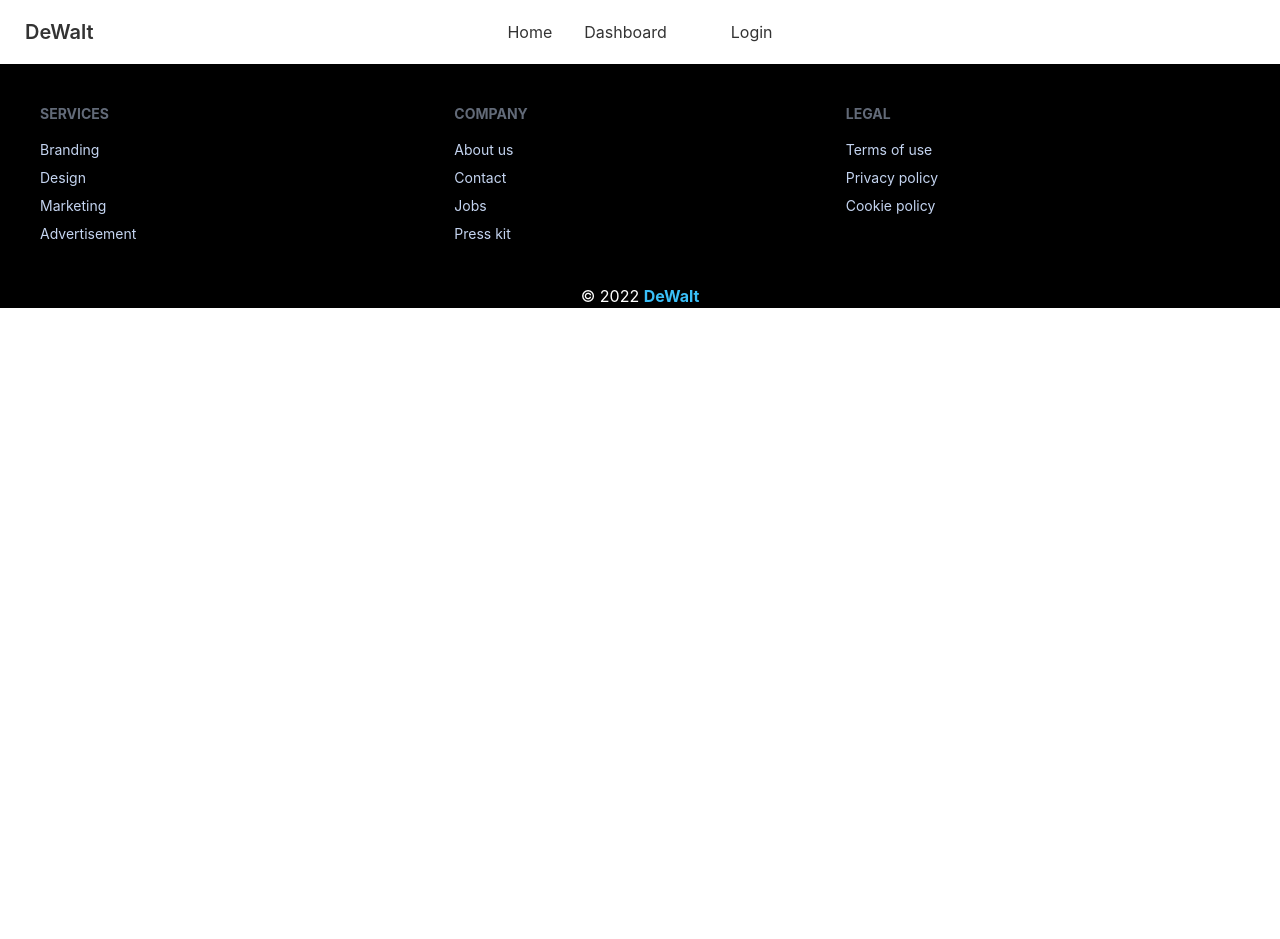
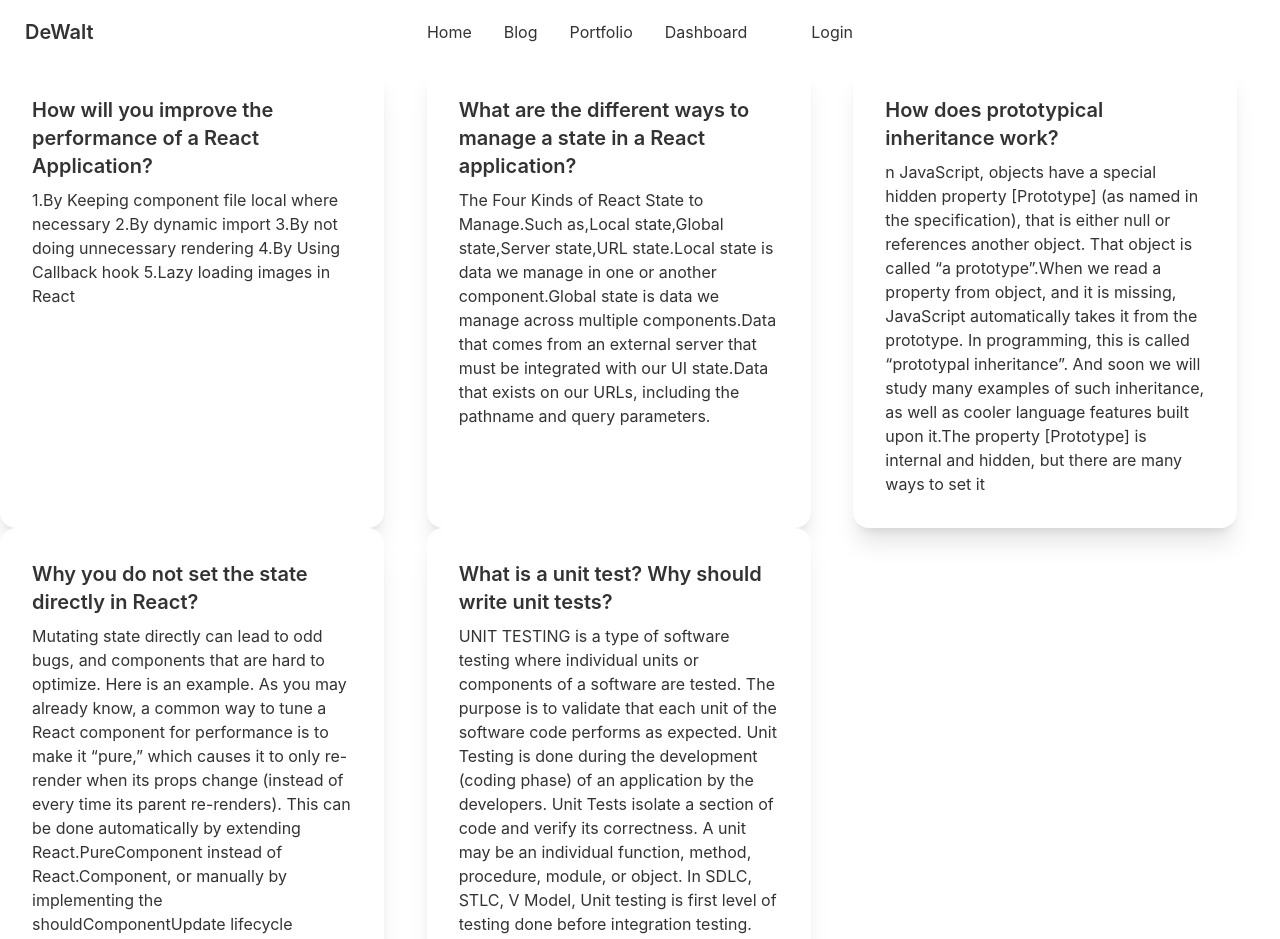
Before and after one commit to iamshs/de-walt-website, a React (Create React App) app: page /blog in a window 1280 px wide. Shown: the top 939 px of the page. Before the commit the page ends 800 px from the top, so only its background shows below. Built offline with nearby package versions, Linux system fonts and the light colour scheme; no server answers.

Commit message:
portfolio-blog-notfound-created

```diff
--- a/src/App.js
+++ b/src/App.js
@@ -1,6 +1,7 @@
 import { Route, Routes } from 'react-router-dom';
 import { ToastContainer } from 'react-toastify';
 import './App.css';
+import Blog from './Pages/Blogs/Blog';
 import AddProduct from './Pages/Dashboard/AddProduct';
 import AddReview from './Pages/Dashboard/AddReview';
 import Dashboard from './Pages/Dashboard/Dashboard';
@@ -16,6 +17,8 @@ import Login from './Pages/Login/Login';
 import RequireAdmin from './Pages/Login/RequireAdmin';
 import RequireAuth from './Pages/Login/RequireAuth';
 import SignUp from './Pages/Login/SignUp';
+import NotFound from './Pages/NotFound/NotFound';
+import Portfolio from './Pages/Portfolio/Portfolio';
 import Footer from './Pages/Shared/Footer';
 import Navbar from './Pages/Shared/Navbar';
 
@@ -47,6 +50,9 @@ function App() {
          <Route path='/dashboard/manageProduct' element={<RequireAdmin><ManageProduct/></RequireAdmin>} ></Route>
          <Route path='/dashboard/manageOrder' element={<RequireAdmin><ManageOrders /></RequireAdmin>} ></Route>
        </Route>
+       <Route path='/portfolio' element={<Portfolio></Portfolio>} />
+       <Route path='/blog' element={<Blog></Blog>} />
+       <Route path='*' element={<NotFound />} />
      </Routes>
      <ToastContainer />
      <Footer />
--- /dev/null
+++ b/src/Pages/Blogs/Blog.js
@@ -0,0 +1,78 @@
+import React from "react";
+
+const Blog = () => {
+  return (
+    <div className="grid grid-cols-1 lg:grid-cols-3">
+      <div className="card w-96 bg-base-100 shadow-xl">
+        <div className="card-body">
+          <h2 className="card-title">
+            How will you improve the performance of a React Application?
+          </h2>
+          <p>
+            1.By Keeping component file local where necessary 2.By dynamic
+            import 3.By not doing unnecessary rendering 4.By Using Callback hook
+            5.Lazy loading images in React
+          </p>
+        </div>
+      </div>
+      <div className="card w-96 bg-base-100 shadow-xl">
+        <div className="card-body">
+          <h2 className="card-title">
+            What are the different ways to manage a state in a React
+            application?
+          </h2>
+          <p>
+            The Four Kinds of React State to Manage.Such as,Local state,Global
+            state,Server state,URL state.Local state is data we manage in one or
+            another component.Global state is data we manage across multiple
+            components.Data that comes from an external server that must be
+            integrated with our UI state.Data that exists on our URLs, including
+            the pathname and query parameters.
+          </p>
+        </div>
+      </div>
+      <div className="card w-96 bg-base-100 shadow-xl">
+        <div className="card-body">
+          <h2 className="card-title">
+            How does prototypical inheritance work?
+          </h2>
+          <p>
+            n JavaScript, objects have a special hidden property [Prototype] (as
+            named in the specification), that is either null or references
+            another object. That object is called “a prototype”.When we read a
+            property from object, and it is missing, JavaScript automatically
+            takes it from the prototype. In programming, this is called
+            “prototypal inheritance”. And soon we will study many examples of
+            such inheritance, as well as cooler language features built upon
+            it.The property [Prototype] is internal and hidden, but there are
+            many ways to set it
+          </p>
+
+        </div>
+      </div>
+      <div className="card w-96 bg-base-100 shadow-xl">
+        <div className="card-body">
+          <h2 className="card-title">
+            Why you do not set the state directly in React?
+          </h2>
+          <p>
+            Mutating state directly can lead to odd bugs, and components that are hard to optimize. Here is an example. As you may already know, a common way to tune a React component for performance is to make it “pure,” which causes it to only re-render when its props change (instead of every time its parent re-renders). This can be done automatically by extending React.PureComponent instead of React.Component, or manually by implementing the shouldComponentUpdate lifecycle method to compare nextProps with current props. If the props look the same, it skips the render, andsaves some time.So there you go: that is why you shouldn not mutate state, even if you immediately call setState. Optimized components might not re-render if you do, and the rendering bugs will be tricky to track down.
+
+
+          </p>
+
+        </div>
+      </div>
+      <div className="card w-96 bg-base-100 shadow-xl">
+        <div className="card-body">
+          <h2 className="card-title">What is a unit test? Why should write unit tests?</h2>
+          <p>UNIT TESTING is a type of software testing where individual units or components of a software are tested. The purpose is to validate that each unit of the software code performs as expected. Unit Testing is done during the development (coding phase) of an application by the developers. Unit Tests isolate a section of code and verify its correctness. A unit may be an individual function, method, procedure, module, or object.
+           In SDLC, STLC, V Model, Unit testing is first level of testing done before integration testing. Unit testing is a WhiteBox testing technique that is usually performed by the developer. Though, in a practical world due to time crunch or reluctance of developers to tests, QA engineers also do unit testing.</p>
+
+        </div>
+      </div>
+    </div>
+  );
+};
+
+export default Blog;
--- /dev/null
+++ b/src/Pages/NotFound/NotFound.js
@@ -0,0 +1,19 @@
+import React from 'react';
+import notfound from '../../assets/not-found.jpg'
+
+const NotFound = () => {
+    return (
+        <div className='flex items-center justify-center '>
+           <div class="card max-w-xl  bg-base-100 shadow-xl image-full">
+  <figure>
+      <img src={notfound} alt="Shoes" />
+  </figure>
+  <div class="card-body">
+    <h2 class="card-title">NotFound</h2>
+  </div>
+</div>
+        </div>
+    );
+};
+
+export default NotFound;
--- /dev/null
+++ b/src/Pages/Portfolio/Portfolio.js
@@ -0,0 +1,33 @@
+import React from 'react';
+import profile from '../../assets/Profile.jpg'
+
+const Portfolio = () => {
+    return (
+        <div className="card lg:card-side bg-base-100 shadow-xl">
+        <figure>
+            <img className='w-2/4' src={profile} alt="Md Sholayman" />
+
+            </figure>
+        <div className="card-body">
+          <h2 className="card-title font-2xl font-bold text-primary"> Name: Md Sholayman </h2>
+          <p> Email: <span className='text-xl font-extrabold'>mdsholayman998@gmail.com</span> </p>
+          <p>Educational Background: <span className='text-xl font-bold'>National University, Department Of Chemistry</span></p>
+          <h2 className='text-xl font-bold'>Skill: As a developer i know <span> HTML, Java Script, React </span></h2>
+          <div>
+              <h2 className='text-2xl text-primary font-extrabold'>Links Of My Web sites:</h2>
+              <p className='text-2xl font-extrabold'>
+                  1. https://warhouse-management.web.app/
+              </p>
+               <p className='text-2xl font-extrabold'>
+                2. https://classy-cobbler-36ef30.netlify.app/
+                </p>
+                <p className='text-2xl font-extrabold'>
+                     3.https://visionary-cascaron-909512.netlify.app/
+                </p>
+          </div>
+        </div>
+      </div>
+    );
+};
+
+export default Portfolio;
--- a/src/Pages/Shared/Navbar.js
+++ b/src/Pages/Shared/Navbar.js
@@ -20,22 +20,12 @@ const Navbar = () => {
           <li>
             <Link to="/">Home</Link>
           </li>
-          {/* <li>
-            <Link to="/appointment">Appointment</Link>
+          <li>
+            <Link to='/blog'>Blog</Link>
           </li>
           <li>
-            <Link to="/review">Reviews</Link>
+            <Link to='/portfolio'>Portfolio</Link>
           </li>
-          <li>
-            <Link to="/contact">Contact</Link>
-          </li>
-          <li>
-            <Link to="/about">About</Link>
-          </li> */}
-          {/* <li><Link to="/login">Login</Link></li>
-          {user && (
-
-          )} */}
          <li>
               <Link to="/dashboard">Dashboard</Link>
             </li>
```
Also changed, not shown: src/assets/Profile.jpg (added), src/assets/not-found.jpg (added).
